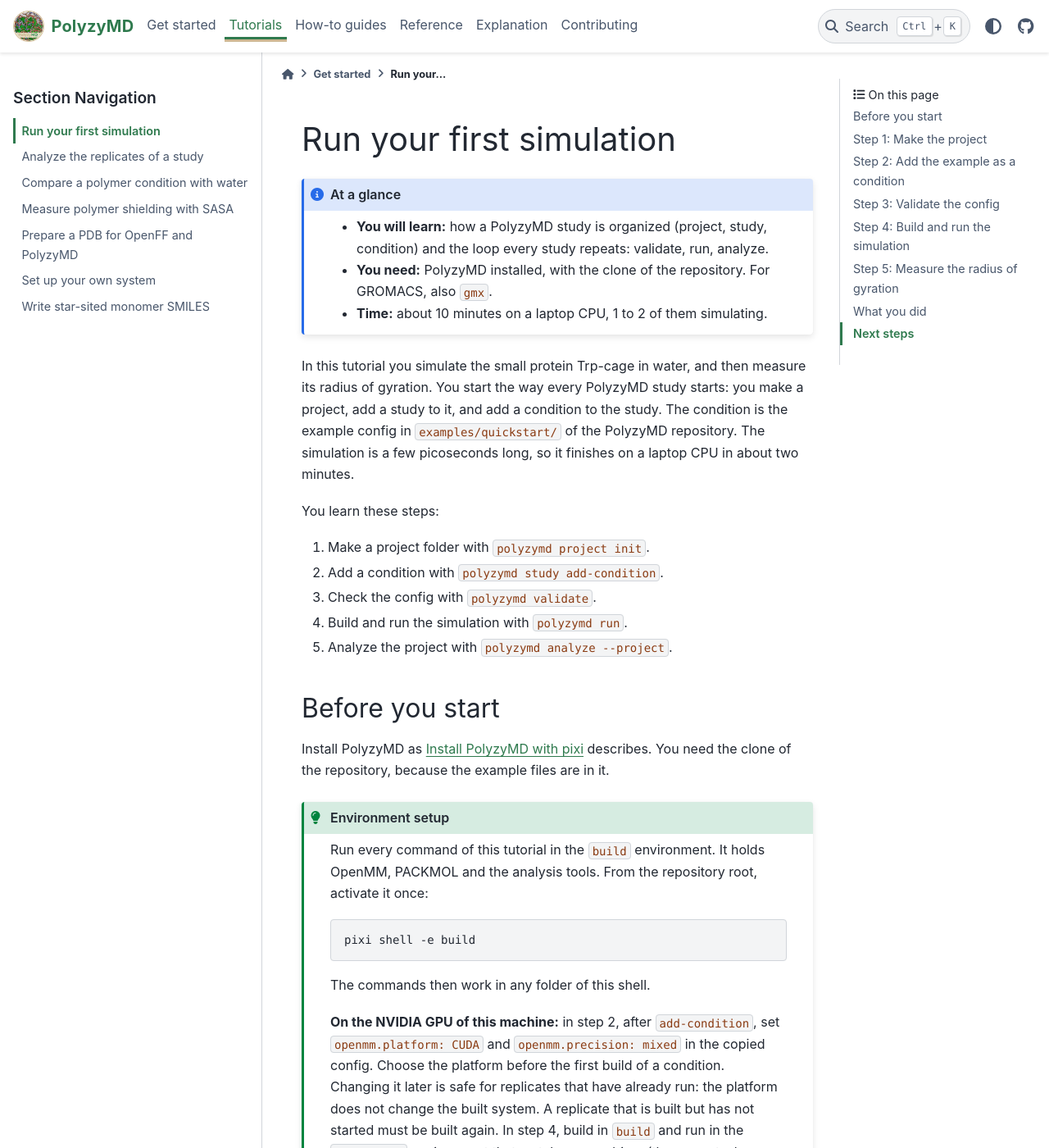
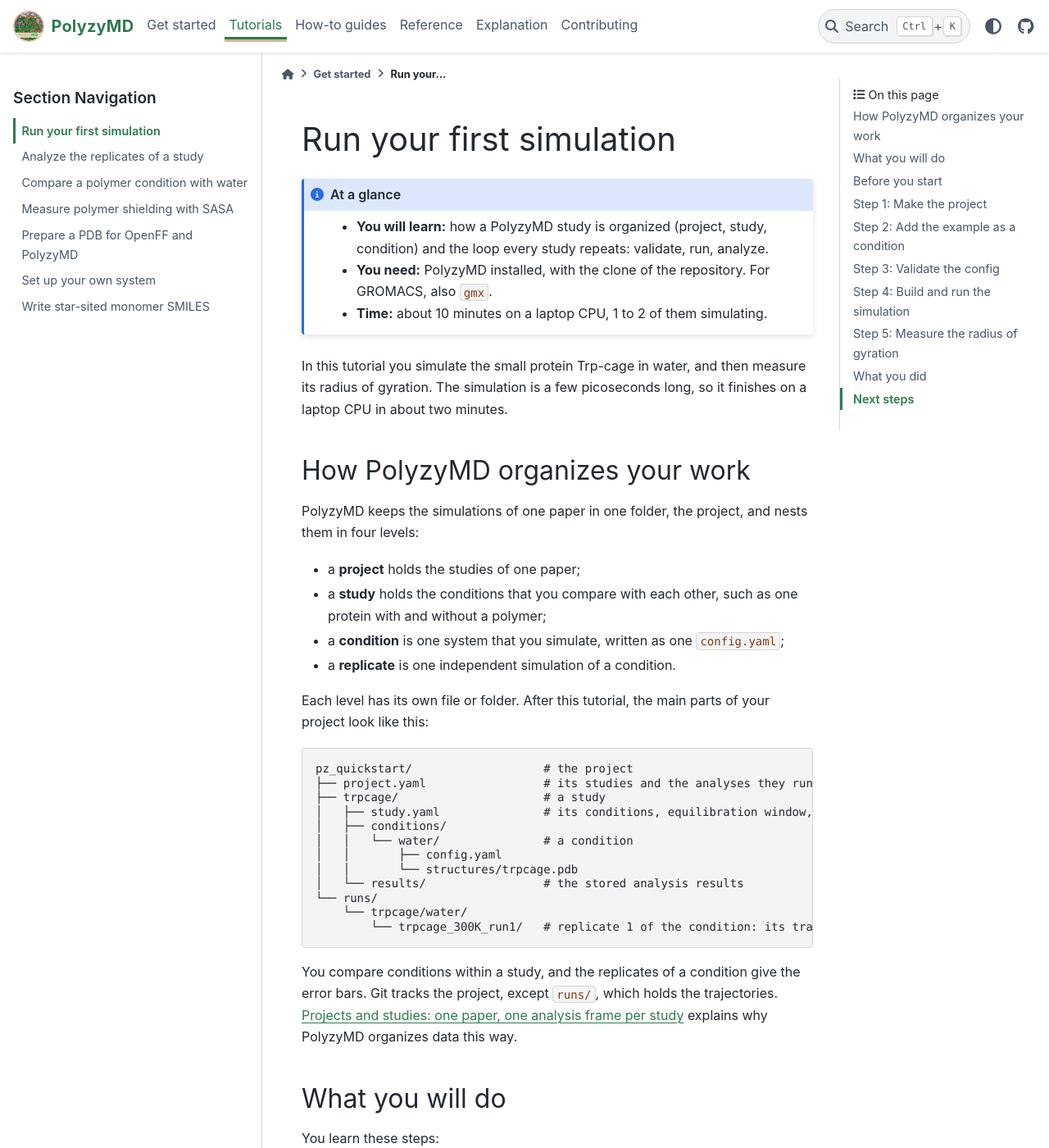
Before and after one commit to joelaforet/polyzymd, a Sphinx documentation site: the page built from docs/source/get_started/quickstart.md, in a window 1280 px wide and 1400 px high. Shown: the whole window at 82% size. Built offline with Sphinx 7.4.7 and the PyData theme 0.15.4, drawn with Linux system fonts in a browser that asks for light colours; some of the changed text lies outside the part shown.

Commit message:
docs: get started in a project folder outside the clone
The installation page told readers to run validate and build on a
config.yaml that does not exist in the clone, and its --manifest-path
and analysis examples named that same file. They now check the install
with polyzymd info, and the project examples run from the folder the
quickstart makes. The page says to keep work outside the clone, and
that the first command after an install is slower.

The quickstart now explains the project, study, condition and replicate
levels with a tree of the project the reader ends up with, and links the
explanation. Its setup box says which folder each command runs in, and
the GPU variant moves into a dropdown. Every command of the page was run
as written, from a fresh home folder.

````diff
--- a/docs/source/get_started/quickstart.md
+++ b/docs/source/get_started/quickstart.md
@@ -14,11 +14,45 @@
 :::
 
 In this tutorial you simulate the small protein Trp-cage in water, and then
-measure its radius of gyration. You start the way every PolyzyMD study
-starts: you make a {term}`project`, add a {term}`study` to it, and add a
-condition to the study. The condition is the example config in
-`examples/quickstart/` of the PolyzyMD repository. The simulation is a few
-picoseconds long, so it finishes on a laptop CPU in about two minutes.
+measure its radius of gyration. The simulation is a few picoseconds long, so
+it finishes on a laptop CPU in about two minutes.
+
+## How PolyzyMD organizes your work
+
+PolyzyMD keeps the simulations of one paper in one folder, the
+{term}`project`, and nests them in four levels:
+
+- a **project** holds the studies of one paper;
+- a **study** holds the conditions that you compare with each other, such as
+  one protein with and without a polymer;
+- a **condition** is one system that you simulate, written as one
+  `config.yaml`;
+- a **replicate** is one independent simulation of a condition.
+
+Each level has its own file or folder. After this tutorial, the main parts of
+your project look like this:
+
+```text
+pz_quickstart/                   # the project
+├── project.yaml                 # its studies and the analyses they run
+├── trpcage/                     # a study
+│   ├── study.yaml               # its conditions, equilibration window, and regions
+│   ├── conditions/
+│   │   └── water/               # a condition
+│   │       ├── config.yaml
+│   │       └── structures/trpcage.pdb
+│   └── results/                 # the stored analysis results
+└── runs/
+    └── trpcage/water/
+        └── trpcage_300K_run1/   # replicate 1 of the condition: its trajectories
+```
+
+You compare conditions within a study, and the replicates of a condition give
+the error bars. Git tracks the project, except `runs/`, which holds the
+trajectories. {doc}`../explanation/projects` explains why PolyzyMD organizes
+data this way.
+
+## What you will do
 
 You learn these steps:
 
@@ -30,23 +64,31 @@
 
 ## Before you start
 
-Install PolyzyMD as {doc}`installation` describes. You need the clone of the
-repository, because the example files are in it.
+:::{admonition} Two folders, one shell
+:class: important
 
-:::{admonition} Environment setup
-:class: tip
+- **The clone** of PolyzyMD, here `~/polyzymd`. It holds the environments and
+  the example files. You do not work in it.
+- **The project folder**, `~/pz_quickstart`. Step 1 makes it, and you run
+  every later command from it. The paths in the commands, such as
+  `trpcage/conditions/water/config.yaml`, start there.
 
-Run every command of this tutorial in the `build` environment. It holds
-OpenMM, PACKMOL and the analysis tools. From the repository root, activate it
-once:
+Install PolyzyMD as {doc}`installation` describes, then open a shell in the
+`build` environment from the clone:
 
 ```bash
+cd ~/polyzymd
 pixi shell -e build
 ```
 
-The commands then work in any folder of this shell.
+The shell keeps the environment when you `cd` to another folder, so step 1
+can leave the clone. If you cloned PolyzyMD somewhere else, change
+`~/polyzymd` in the commands of this page.
+:::
 
-**On the NVIDIA GPU of this machine:** in step 2, after `add-condition`, set
+:::{dropdown} Run on the NVIDIA GPU of this machine instead of the CPU
+
+In step 2, after `add-condition`, set
 `openmm.platform: CUDA` and `openmm.precision: mixed` in the copied config.
 Choose the platform before the first build of a condition. Changing it later
 is safe for replicates that have already run: the platform does not change the
@@ -61,31 +103,41 @@
 ```
 
 Open the second shell with `pixi shell -e sim-cuda-12-6` in the clone, after
-`pixi install -e sim-cuda-12-6`. See
+`pixi install -e sim-cuda-12-6`, and `cd ~/pz_quickstart`. See
 {ref}`the local GPU recipe <local-nvidia-gpu>`.
 :::
 
 ## Step 1: Make the project
 
-A project holds the studies of one paper. A study holds the conditions of one
-protein that you compare with each other. Make a project with one study,
-`trpcage`:
+Make a project with one study, `trpcage`, outside the clone, and go into it:
 
 ```bash
 polyzymd project init ~/pz_quickstart --study trpcage
 cd ~/pz_quickstart
 ```
 
-The output is:
+After the PolyzyMD logo, the output is:
 
-```
+```text
 created project /home/me/pz_quickstart with studies trpcage
-next: fill description:, structures:, regions: and conditions: in each study.yaml (polyzymd study add-condition adds a condition), the analyses and metadata: in project.yaml, then polyzymd project check
+
+  pz_quickstart/
+  ├── project.yaml          the studies, the analyses, and the paper's metadata
+  ├── trpcage/
+  │   └── study.yaml        its conditions, structures, and regions
+  ├── analyses/  stats/  figures/  notebooks/
+  └── README.md  LICENSE-code  LICENSE-data
+
+next:
+  1. cd /home/me/pz_quickstart
+  2. polyzymd study add-condition NAME --new --study trpcage   (or --config FILE, or --from CONDITION)
+  3. fill description:, structures:, and regions: in trpcage/study.yaml
+  4. list the analyses and fill metadata: in project.yaml
+  5. polyzymd project check
 ```
 
-The project folder holds `project.yaml`, which lists the studies and the
-analyses, and the study folder `trpcage/`, with its `study.yaml`. The
-command also makes the folder a git repository.
+The command also makes the folder a git repository. This tutorial does the
+next steps for you: step 2 adds the condition, and step 5 lists the analysis.
 
 ## Step 2: Add the example as a condition
 
````
Also changed, not shown: docs/source/get_started/installation.md (+21 -10 lines).
